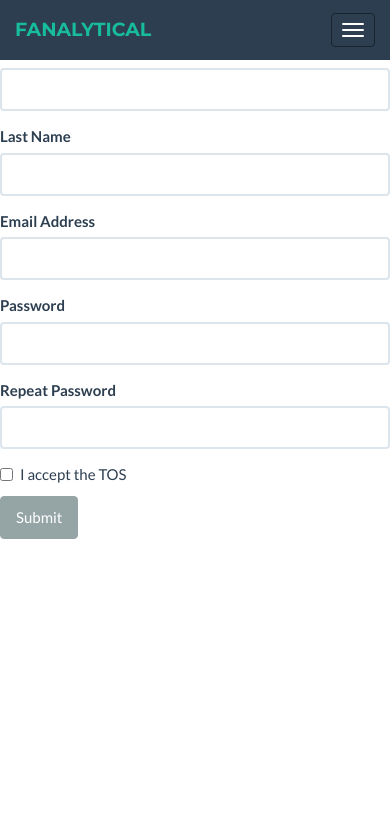
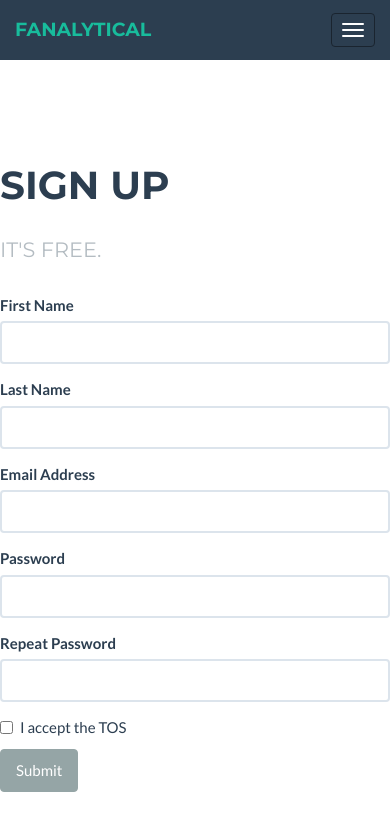
Before and after one commit to dbeatrice353/football_app, a Flask app: page /register in a window 390 px wide; the page is wider, and only the part inside the window is pictured. Shown: the top 831 px of that part. Run offline with Flask 2, Linux system fonts and the light colour scheme; some libraries are stand-ins or nearby versions.

Commit message:
clean up the register and login forms

```diff
--- a/app/templates/register.html
+++ b/app/templates/register.html
@@ -5,11 +5,22 @@
 
 {% block content %}
 
-<div class="page-header">
-  {{ wtf.quick_form(form) }}
-{% if duplicate %}
-Whoops! Looks like that username is taken!
-{% endif %}
+<div class="page-header" style="padding-top: 100px">
+  <div class="row">
+    <div class="col-md-4">
+    </div>
+    <div class="col-md-4">
+      <h1>Sign Up</h1>
+      <h2><small>it's free.</small></h2>
+      <br>
+      {{ wtf.quick_form(form) }}
+      {% if duplicate %}
+      Whoops! Looks like that username is taken!
+      {% endif %}
+    </div>
+    <div class="col-md-4">
+    </div>
+  </div>
 </div>
 
 {% endblock %}
```
Also changed, not shown: app/templates/login.html (+8 -8 lines).
